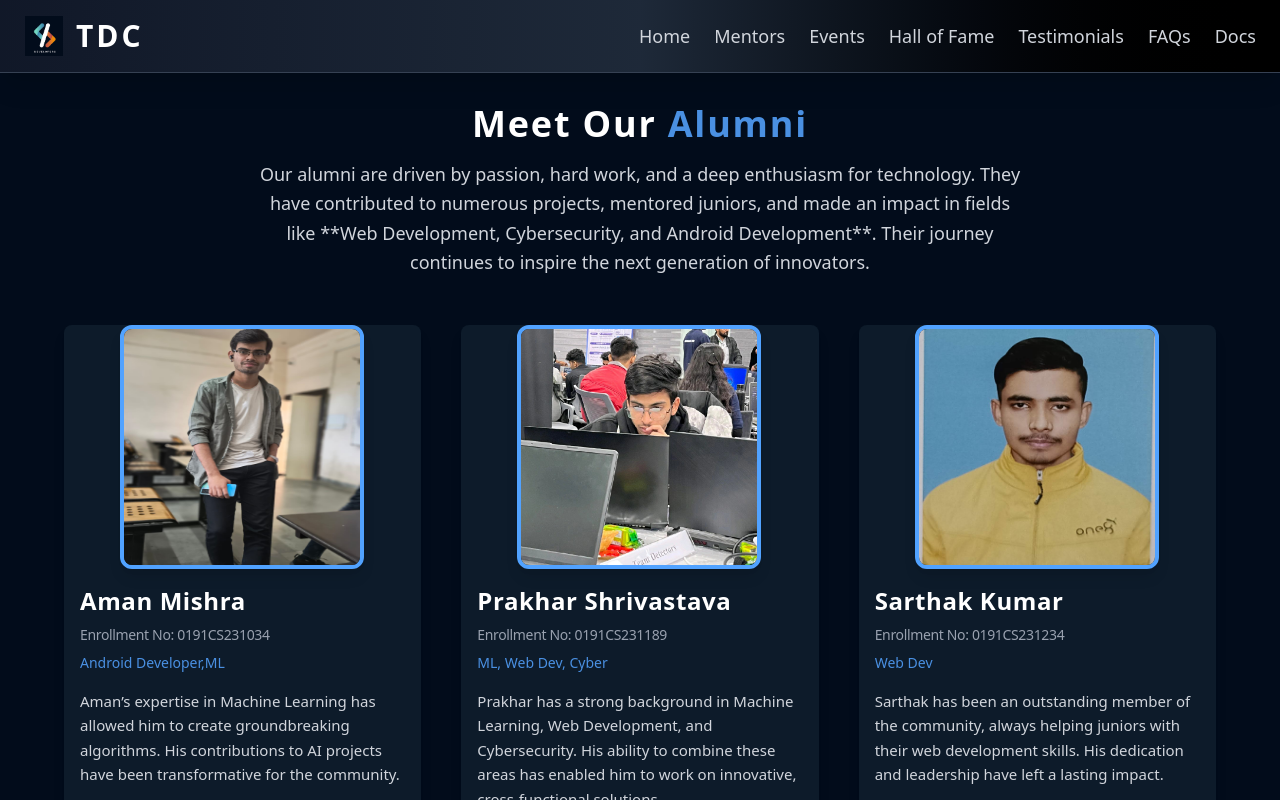
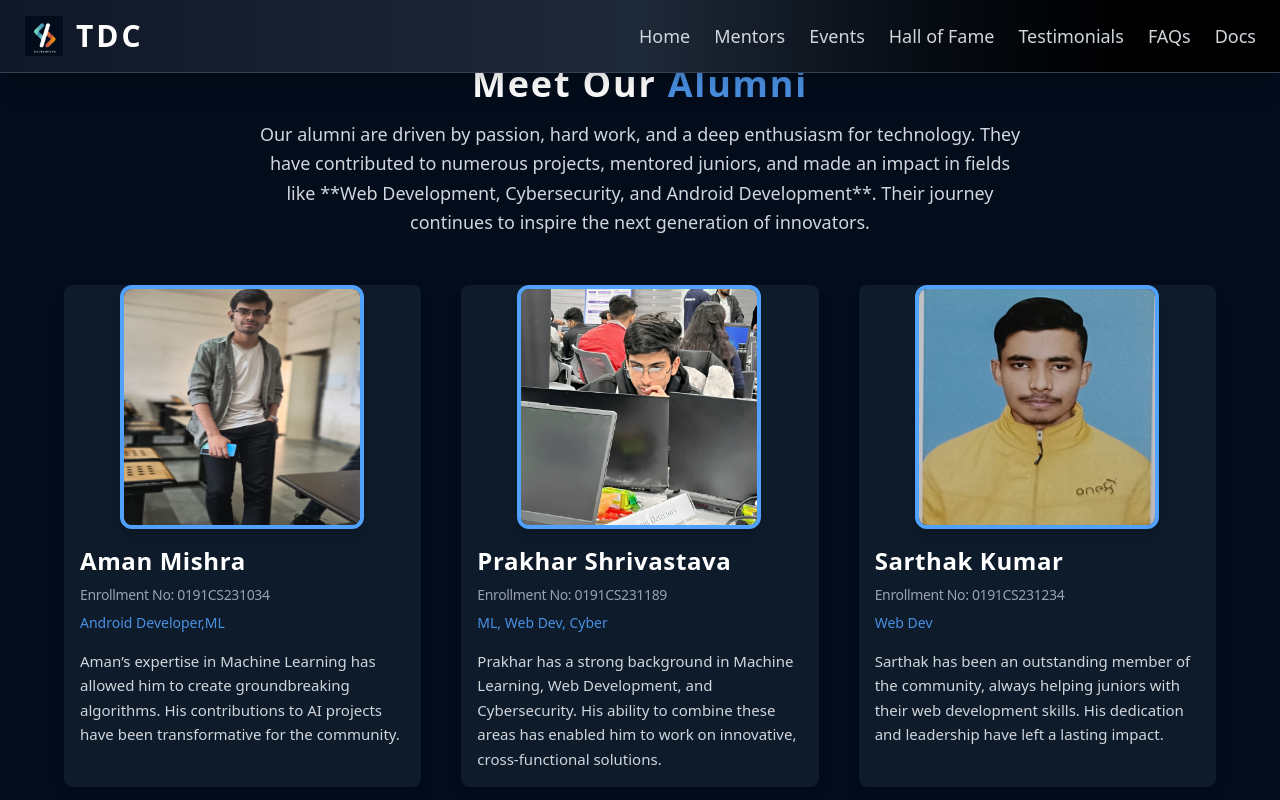
Before and after one commit to Vrindaverse/Tit-developer-community-website, a React (Vite) app: page /testimonials in a window 1280 px wide. Shown: the top 800 px of the page. Built offline with nearby package versions, Linux system fonts and the light colour scheme.

Commit message:
barfeela bhalu added

```diff
--- a/src/pages/Testimonials.tsx
+++ b/src/pages/Testimonials.tsx
@@ -24,7 +24,7 @@ import Sheetal_Kawadkar from "../assets/testimonials/Sheetal_Kawadkar.jpg"
 import Shivam_Tiwari from "../assets/testimonials/SHIVAM_Tiwari.jpg"
 import Siddhart_Kumar from "../assets/testimonials/Siddharth_Kumar.jpg"
 import Yashraj from "../assets/testimonials/Yashraj.png"
-
+import icy_bear from "../assets/testimonials/icy_bear.png"
 const testimonials = [
   {
     name: 'Aman Mishra',
@@ -37,7 +37,7 @@ const testimonials = [
     name: 'Prakhar Shrivastava',
     enrollNumber: '0191CS231189',
     courses: 'ML, Web Dev, Cyber',
-    photoLink: '/src/assets/testimonials/prakhar srivastav.jpeg', // Replace with actual path
+    photoLink: icy_bear,
     description: 'Prakhar has a strong background in Machine Learning, Web Development, and Cybersecurity. His ability to combine these areas has enabled him to work on innovative, cross-functional solutions.',
   },
   {
@@ -213,7 +213,7 @@ const testimonials = [
 
 const AlumniTestimonials = () => {
   return (
-    <div className="bg-[#020c1b] py-16 px-4 mt-10">
+    <div className="bg-[#020c1b] py-16 px-4 ">
       {/* Section Heading */}
       <div className="max-w-3xl mx-auto text-center mb-12">
         <h2 className="text-4xl font-bold text-white tracking-wider">
```
Also changed, not shown: src/assets/testimonials/icy_bear.png (added).
